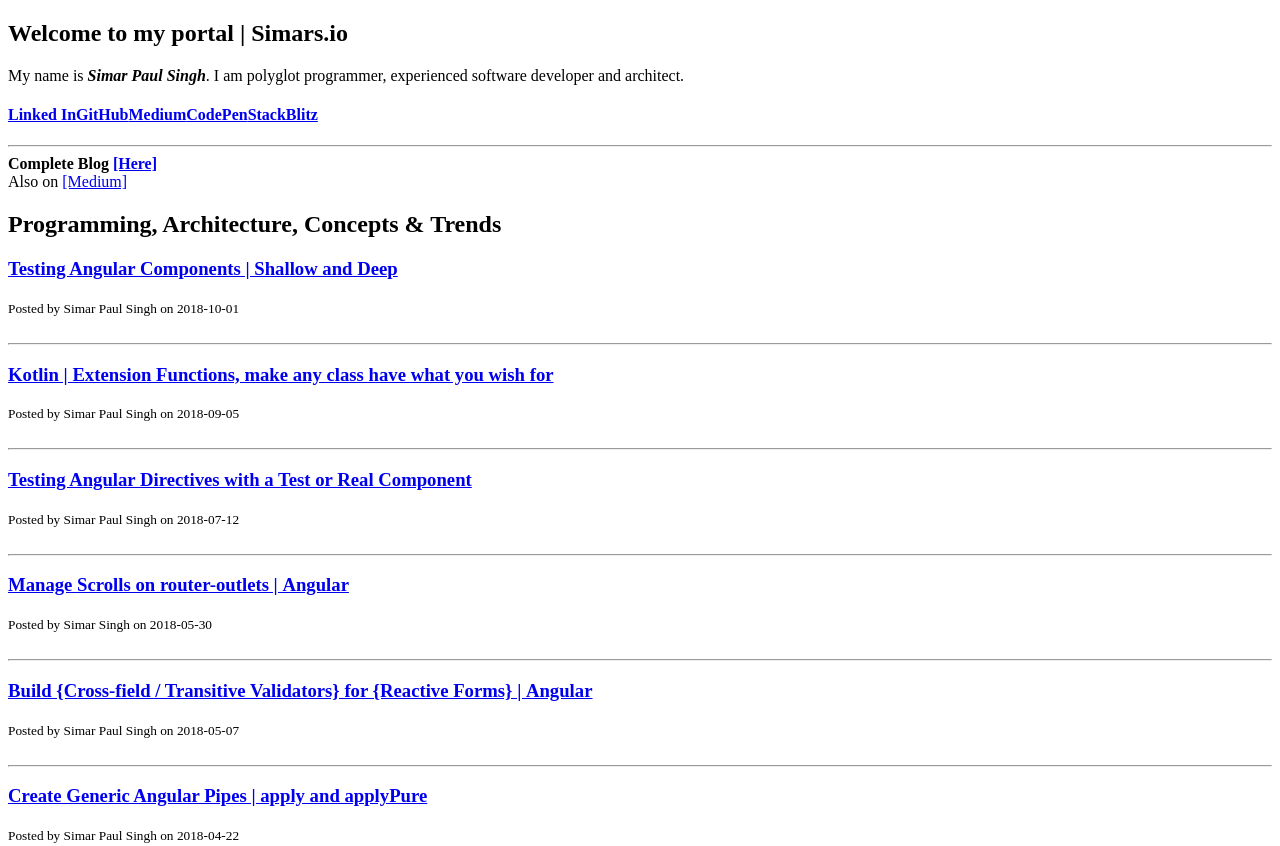
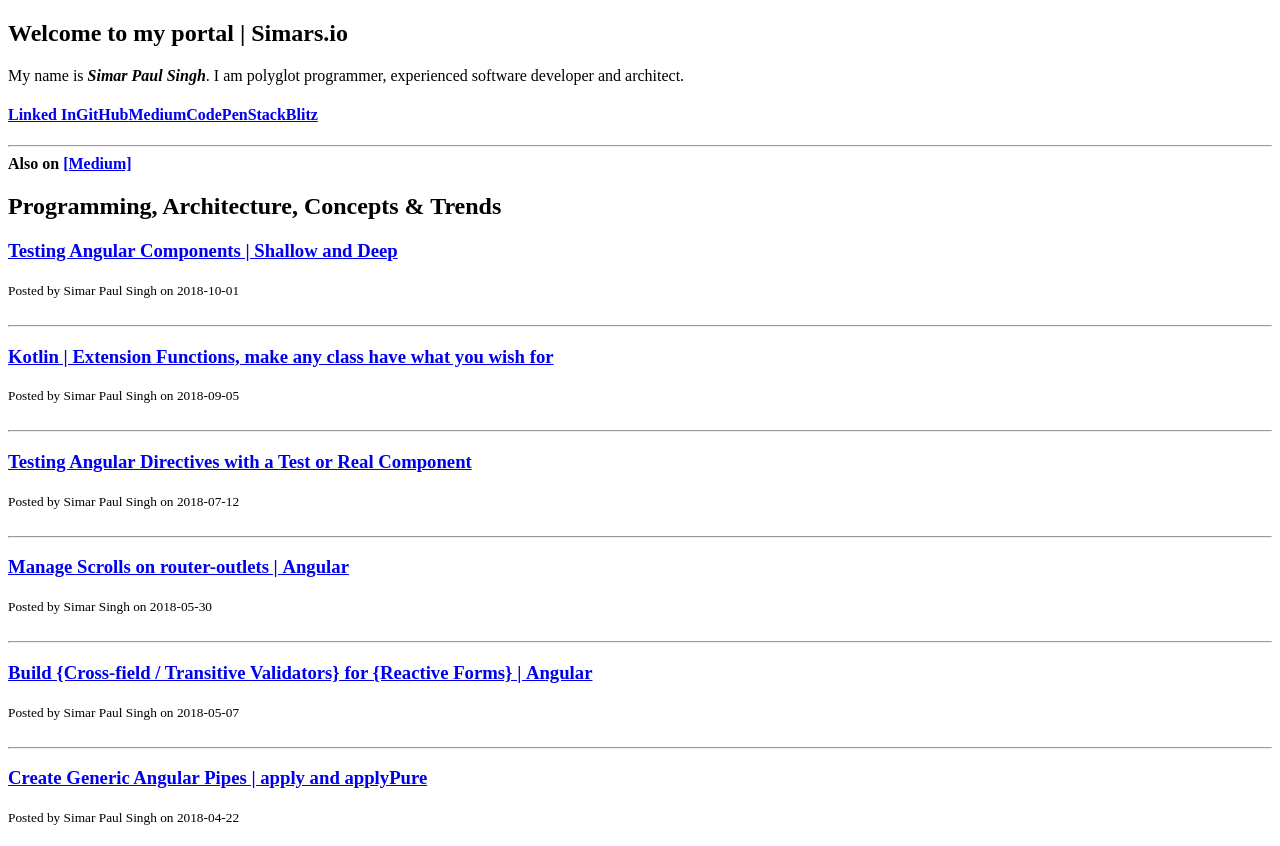
Before and after one commit to simars/simars.io, a Gatsby site: page / in a window 1280 px wide. Shown: the top 846 px of the page. Built offline with nearby package versions, Linux system fonts and the light colour scheme; Gatsby itself is replaced by a stand-in of ours.

Commit message:
minor markup changes

```diff
--- a/src/pages/blog.js
+++ b/src/pages/blog.js
@@ -5,7 +5,7 @@ const BlogPage = ({ data }) => (
   <section>
 
     <div className="column">
-      <span>Also on <a href='https://medium.com/simars' target='_blank'>[Medium]</a></span>
+      <strong>Also on <a href='https://medium.com/simars' target='_blank'>[Medium]</a></strong>
       <h2>Programming, Architecture, Concepts & Trends</h2>
     </div>
 
--- a/src/pages/index.js
+++ b/src/pages/index.js
@@ -17,9 +17,6 @@ const IndexPage = ({data}) => (
       <a href='https://stackblitz.com/@simars' target='_blank'>StackBlitz</a>
     </h4>
     <hr/>
-    <div className='column'>
-      <strong>Complete Blog <Link to="/blog">[Here]</Link> </strong>
-    </div>
 
     <BlogPage data={data}/>
     <h3>
```
